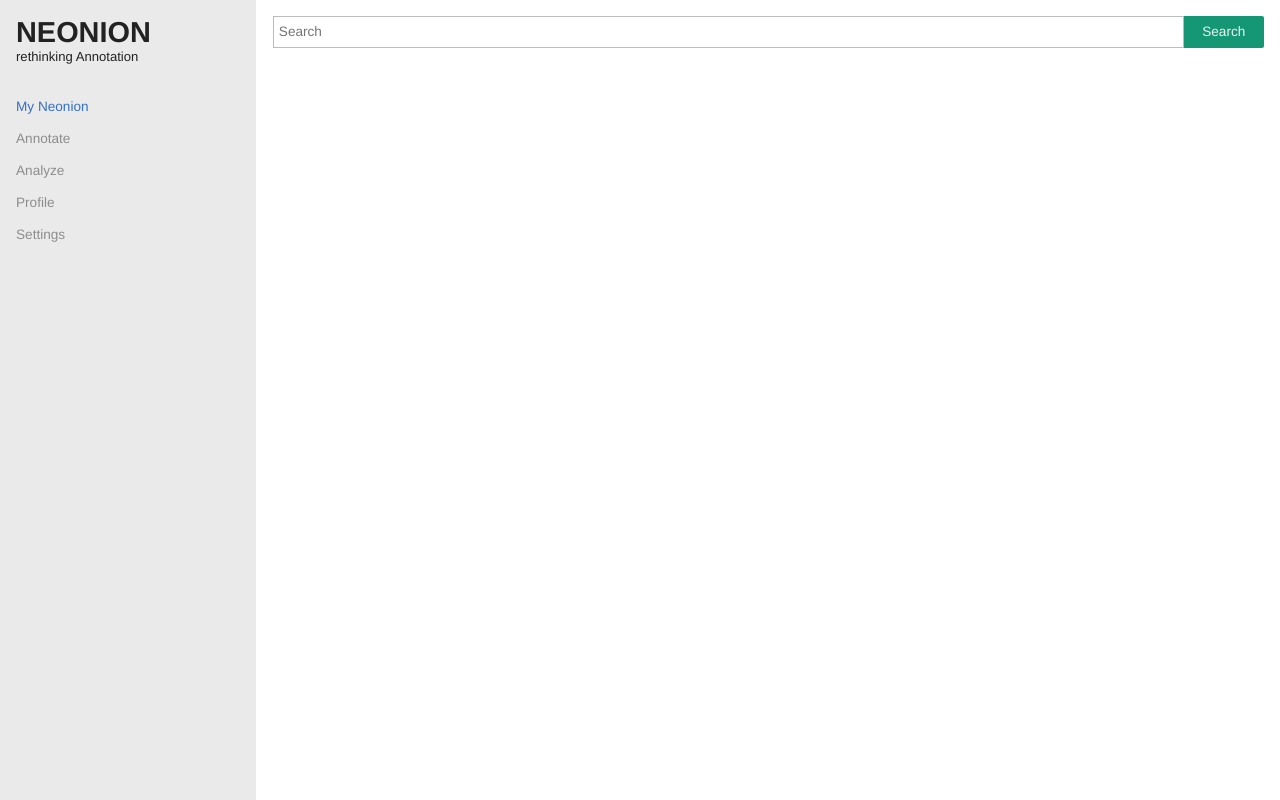
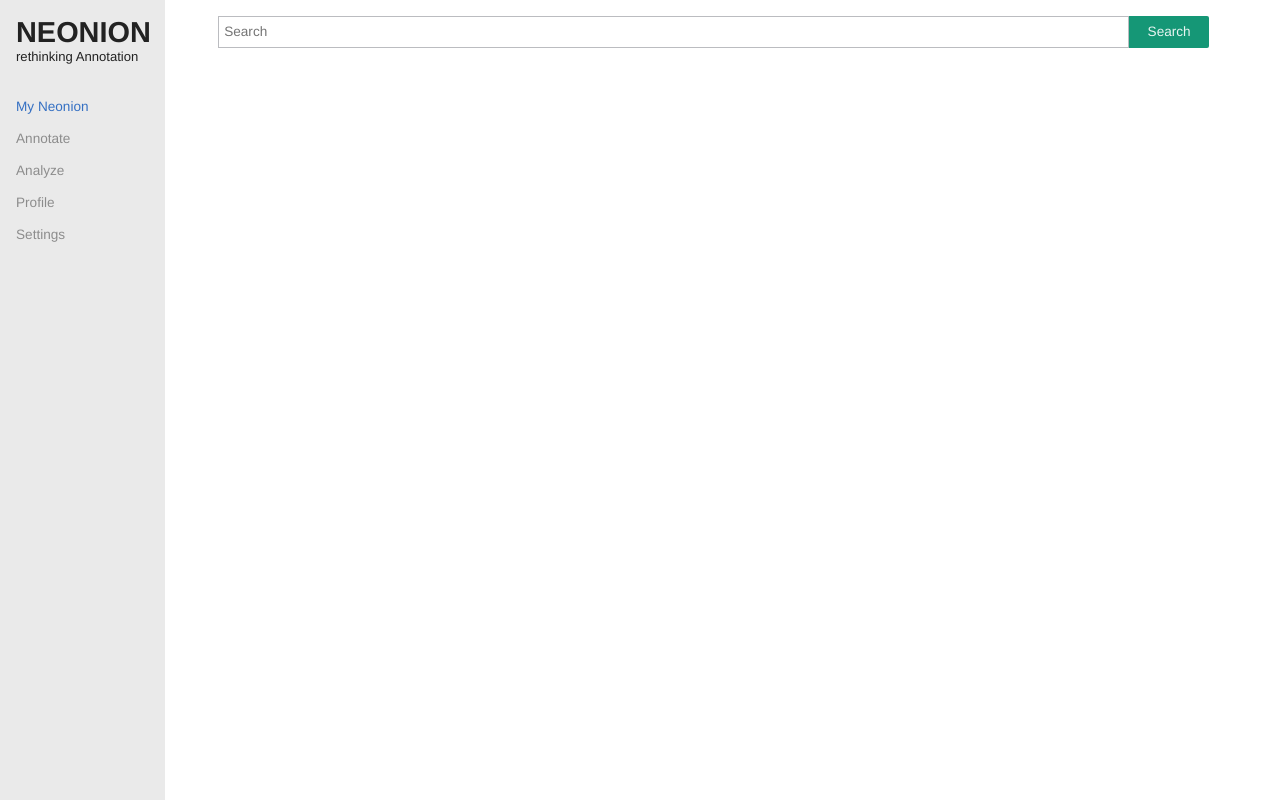
Before and after one commit to FUB-HCC/neonion, a Django app: page / in a window 1280 px wide. Run offline with Django 3.2, Linux system fonts and the light colour scheme; some libraries are stand-ins or nearby versions.

Commit message:
fixed css stuff

```diff
--- a/Annotation/templates/base_overview.html
+++ b/Annotation/templates/base_overview.html
@@ -8,7 +8,7 @@
 <div class="bg bg-20"></div>
 
 <div class="units-row end">
-    <div class="unit-20">
+    <div class="unit-20 overview-nav">
         <div class="units-row">
             <hgroup>
                 <h1>NEONION</h1>
--- a/prototype/static/css/neonion.css
+++ b/prototype/static/css/neonion.css
@@ -15,11 +15,19 @@ html{
     background-color: #eaeaea;
     z-index: -1000;
 }
-.bg-10 {width: 10%;}
-.bg-20 {width: 20%;}
+.bg-10 {width: 110px;}
+.bg-20, .units-row .unit-20 {width: 165px !important;}
+
+.annotator-nav{
+    width: 90px !important;
+}
 
 @media only screen and (max-width: 767px) {
     .bg{background-color: #ffffff;}
+}
+
+#documentText > div > div.annotator-adder > button{
+    background: transparent;
 }
 
 
```
